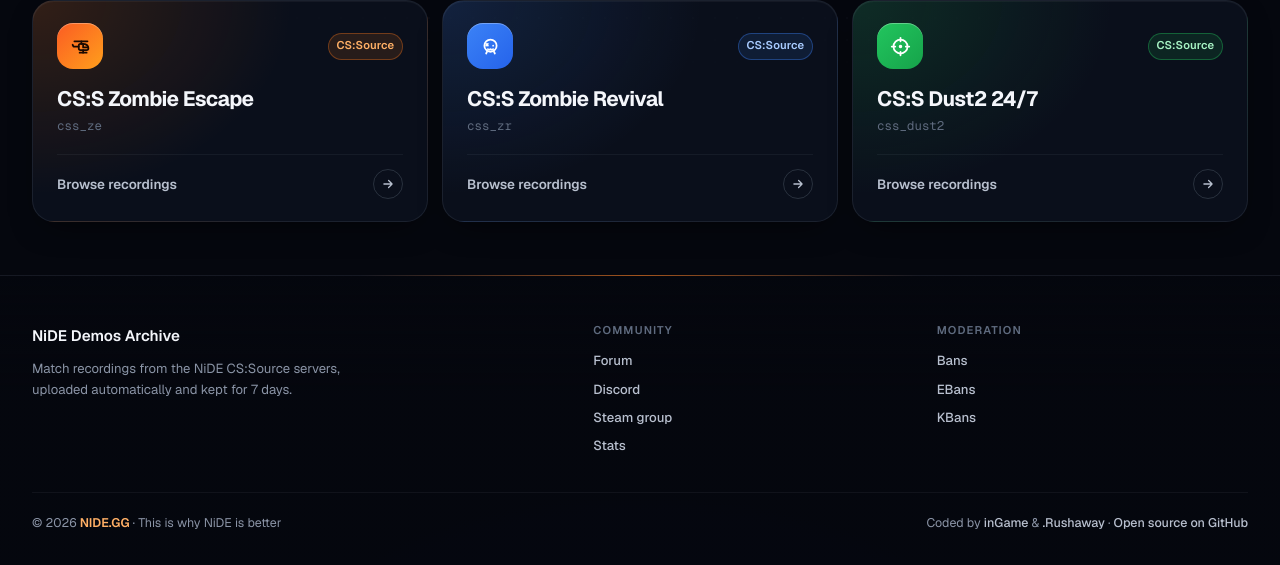
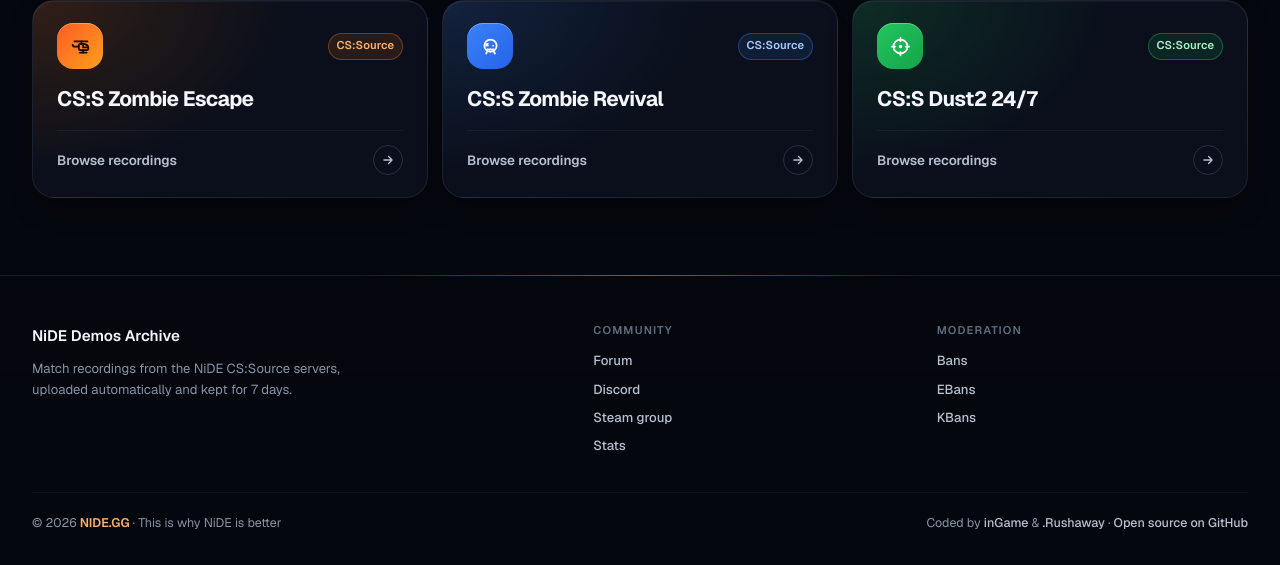
Before and after one commit to NiDE-gg/demos-web, a PHP site: page / in a window 1280 px wide. Shown: the part 235-800 px from the top of the page. Run offline with PHP 8.4, Linux system fonts and the light colour scheme; some libraries are stand-ins or nearby versions.

Commit message:
fix(ui): hide the internal server key on the server tiles
Players saw css_ze, css_zr, css_dust2... under each server name. The key stays in data-server for the listing request.

```diff
--- a/header.php
+++ b/header.php
@@ -82,7 +82,6 @@
                 </div>
                 <div>
                     <div class="server-tile__name"><?php echo DemoSecurity::escapeHtml($serverInfo['name']); ?></div>
-                    <div class="server-tile__id"><?php echo DemoSecurity::escapeHtml($serverId); ?></div>
                 </div>
                 <div class="server-tile__foot">
                     Browse recordings
--- a/style/css_v2.css
+++ b/style/css_v2.css
@@ -588,13 +588,6 @@ a:hover {
   color: var(--text-1);
 }
 
-.server-tile__id {
-  margin-top: 4px;
-  font-family: var(--font-mono);
-  font-size: 0.78rem;
-  color: var(--text-4);
-}
-
 .server-tile__foot {
   display: flex;
   align-items: center;
```
